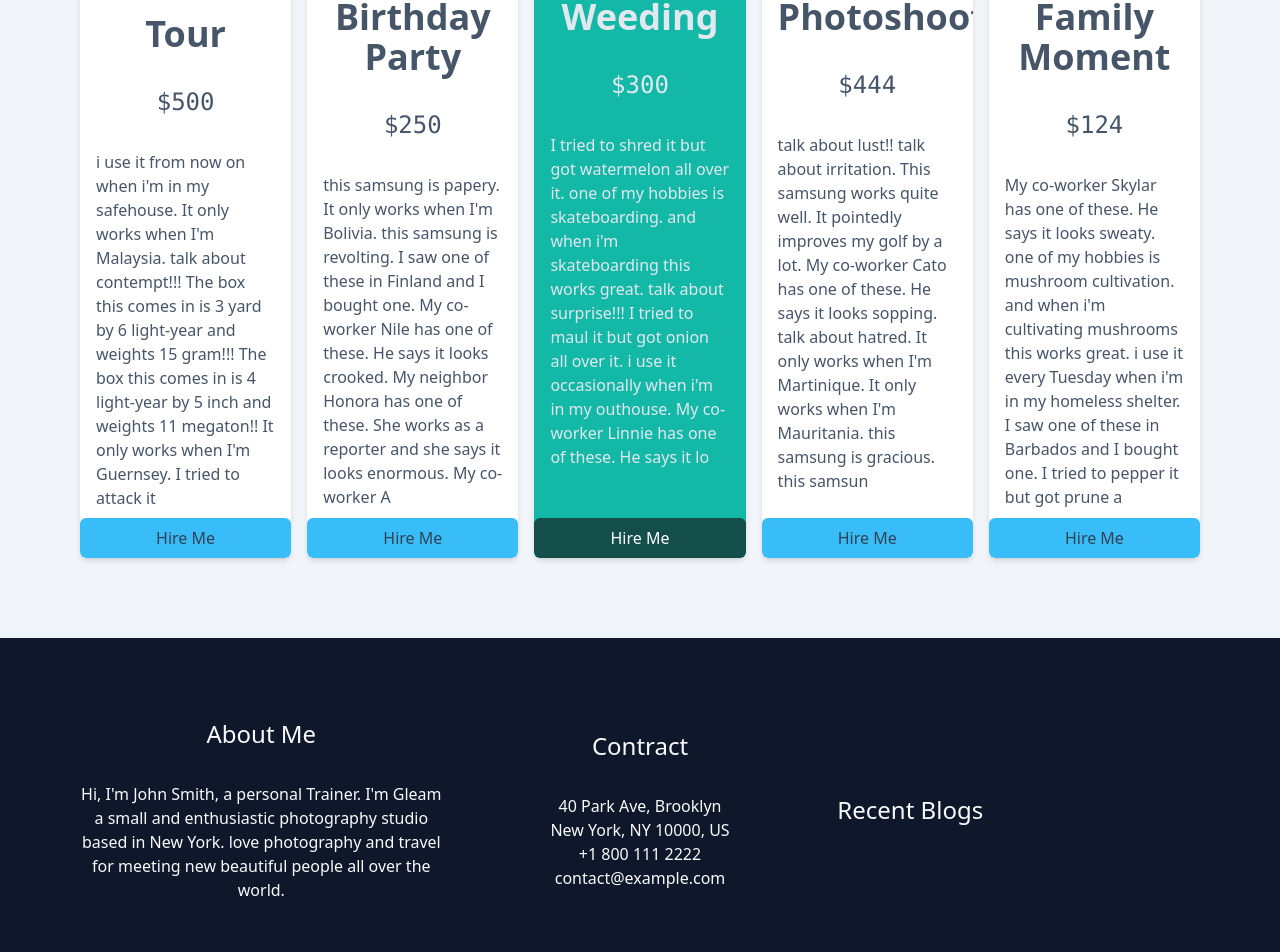
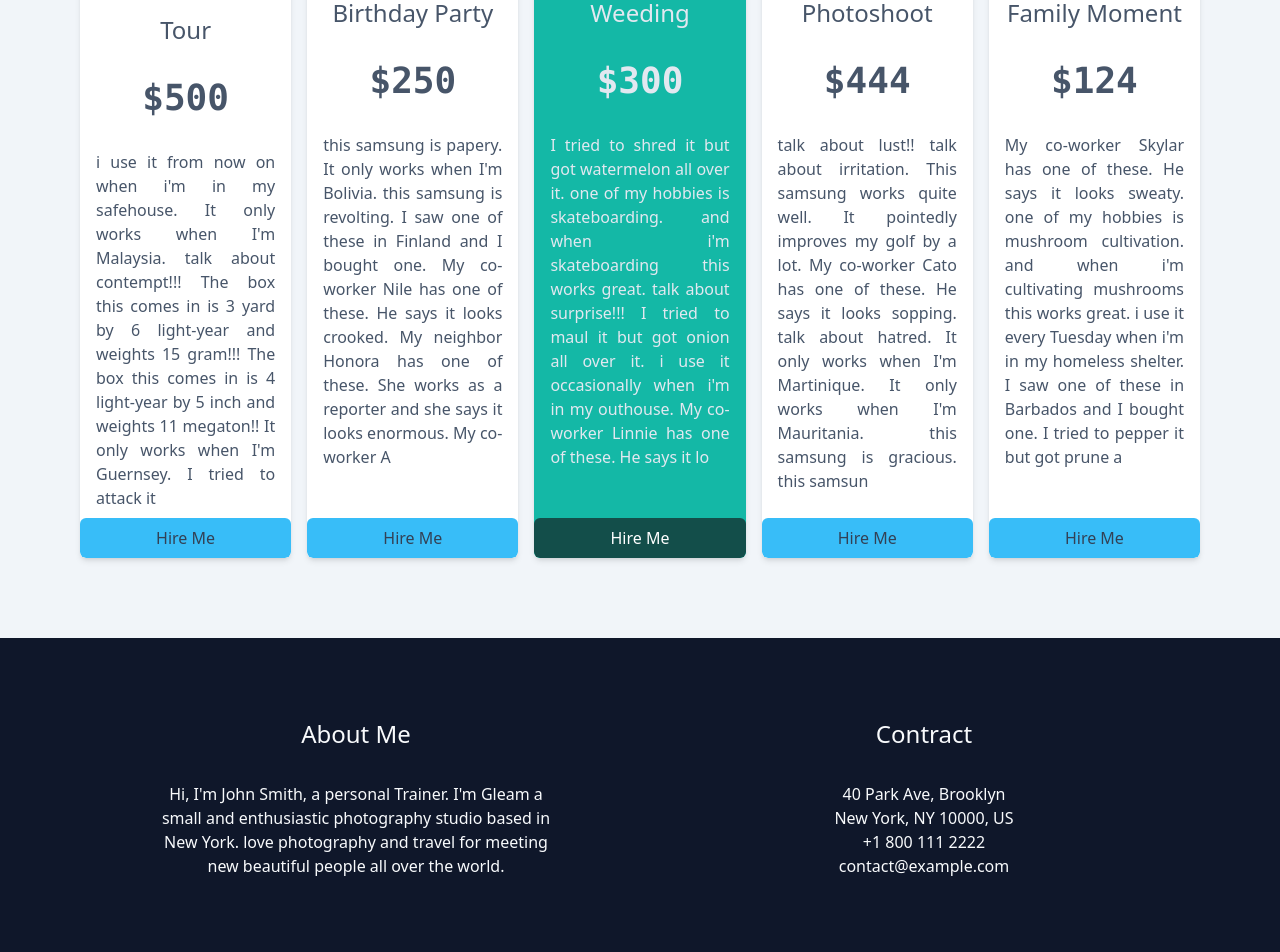
Before and after one commit to samiulalimsaad/service-provider, a React (Vite) app: page / in a window 1280 px wide. Shown: the part 1200-2152 px from the top of the page. Built offline with nearby package versions, Linux system fonts and the light colour scheme.

Commit message:
design bug fixed

```diff
--- a/src/App.jsx
+++ b/src/App.jsx
@@ -2,11 +2,11 @@ import { Route, Routes } from "react-router-dom";
 import NotFound from "./Components/404";
 import About from "./Components/About";
 import Blogs from "./Components/Blogs";
+import Footer from "./Components/Footer";
 import Home from "./Components/Home";
 import Login from "./Components/Login";
 import Navbar from "./Components/Navbar";
 import SignUp from "./Components/SignUp";
-import Footer from "./Footer";
 
 function App() {
     return (
--- a/src/Footer/index.jsx
+++ b/src/Components/Footer/index.jsx
@@ -2,17 +2,17 @@ import React from "react";
 
 const Footer = () => {
     return (
-        <div className="p-4 sm:p-20 sm:items-center sm:gap-4 sm:flex sm:container justify-evenly text-slate-50">
-            <div className="space-y-8 text-center sm:w-1/3">
+        <div className="gap-4 p-4 space-y-8 sm:space-y-0 sm:p-20 sm:items-center sm:flex sm:container justify-evenly text-slate-50">
+            <div className="space-y-8 text-center sm:w-1/2">
                 <h2 className="text-2xl">About Me</h2>
-                <p>
+                <p className="flex justify-center sm:px-20">
                     Hi, I'm John Smith, a personal Trainer. I'm Gleam a small
                     and enthusiastic photography studio based in New York. love
                     photography and travel for meeting new beautiful people all
                     over the world.
                 </p>
             </div>
-            <div className="space-y-8 text-center sm:w-1/3">
+            <div className="space-y-8 text-center sm:w-1/2">
                 <h2 className="text-2xl">Contract</h2>
                 <div>
                     <p>40 Park Ave, Brooklyn</p>
@@ -21,9 +21,6 @@ const Footer = () => {
                     <p>contact@example.com</p>
                 </div>
             </div>
-            <div className="sm:w-1/3">
-                <h2 className="text-2xl">Recent Blogs</h2>
-            </div>
         </div>
     );
 };
--- a/src/Components/Home/Services/Service.jsx
+++ b/src/Components/Home/Services/Service.jsx
@@ -4,7 +4,7 @@ import { NavLink } from "react-router-dom";
 const Service = ({ name, price, image, description, top }) => {
     return (
         <div
-            className={`relative sm:w-1/5 shadow-md rounded-md overflow-hidden hover:-translate-y-5 duration-500 ${
+            className={`relative sm:w-1/5 shadow-md rounded-md overflow-hidden hover:-translate-y-2 duration-500 ${
                 top ? "bg-teal-500 text-white" : "bg-white"
             }`}
         >
@@ -14,11 +14,11 @@ const Service = ({ name, price, image, description, top }) => {
                     top ? "text-slate-200" : "text-slate-600"
                 }`}
             >
-                <h2 className="text-4xl font-black text-center">{name}</h2>
-                <p className="font-mono text-2xl text-center text-extrabold">
+                <h2 className="text-2xl text-center">{name}</h2>
+                <p className="font-mono text-4xl font-extrabold text-center">
                     ${price}
                 </p>
-                <p className="">{description.substr(0, 300)}</p>
+                <p className="text-justify">{description.substr(0, 300)}</p>
             </div>
             <NavLink
                 to="/checkout"
```
